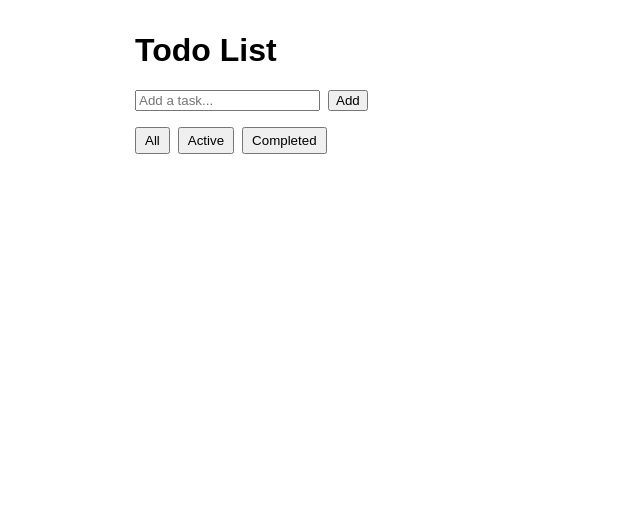
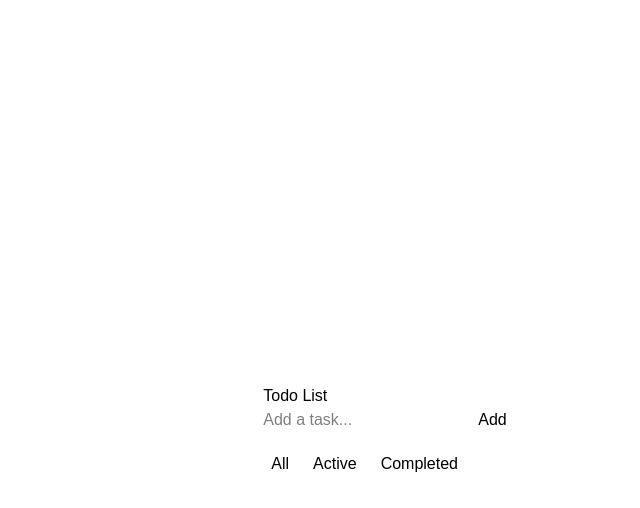
Before and after one commit to thomas-buchanan/ts-todo-app, a website built with Vite: page index.html in a window 1280 px wide. Shown: the whole page, without its empty margins (255-895 px from the left). Built offline with nearby package versions, Linux system fonts and the light colour scheme.

Commit message:
Implement TailwindCSS

```diff
--- a/index.html
+++ b/index.html
@@ -1,4 +1,4 @@
-<!doctype html>
+<!DOCTYPE html>
 <html lang="en">
   <head>
     <meta charset="UTF-8" />
@@ -8,7 +8,8 @@
     <link rel="stylesheet" href="/src/styles.css" />
   </head>
   <body>
-    <div id="app">
+    <div id="app" class="min-h-screen flex items-center justify-center">
+      <div id="todo-container">
         <h1>Todo List</h1>
         <form id="todo-form">
           <input id="todo-input" type="text" placeholder="Add a task..." />
@@ -21,6 +22,9 @@
           <button data-filter="completed">Completed</button>
         </div>
       </div>
+    </div>
     <script type="module" src="/src/main.ts"></script>
   </body>
 </html>
+
+<!-- class="min-h-screen flex items-center justify-center bg-gray-100"> -->
--- a/package.json
+++ b/package.json
@@ -10,10 +10,15 @@
   },
   "devDependencies": {
     "@types/sortablejs": "^1.15.8",
+    "autoprefixer": "^10.4.21",
+    "postcss": "^8.5.5",
+    "tailwindcss": "^4.1.10",
     "typescript": "~5.8.3",
     "vite": "^6.3.5"
   },
   "dependencies": {
+    "@tailwindcss/cli": "^4.1.10",
+    "@tailwindcss/vite": "^4.1.10",
     "sortablejs": "^1.15.6"
   }
 }
--- a/src/main.ts
+++ b/src/main.ts
@@ -1,6 +1,7 @@
+import './styles.css';
+
 import { Todo } from "./todo";
 import Sortable from 'sortablejs';
-
 
 let todos: Todo[] = loadTodos();
 
--- a/src/styles.css
+++ b/src/styles.css
@@ -1,3 +1,5 @@
+@import "tailwindcss";
+
 body {
   font-family: sans-serif;
   max-width: 500px;
--- /dev/null
+++ b/tailwind.config.js
@@ -0,0 +1,11 @@
+/** @type {import('tailwindcss').Config} */
+export default {
+  content: [
+    "./index.html",
+    "./src/**/*.{ts,tsx,js,jsx,html}"
+  ],
+  theme: {
+    extend: {},
+  },
+  plugins: [],
+}
--- /dev/null
+++ b/vite.config.js
@@ -0,0 +1,7 @@
+import { defineConfig } from 'vite'
+import tailwindcss from '@tailwindcss/vite'
+export default defineConfig({
+  plugins: [
+    tailwindcss(),
+  ],
+})
```
Also changed, not shown: 1 other file. Lines whose indentation alone changed are shown as unchanged.
